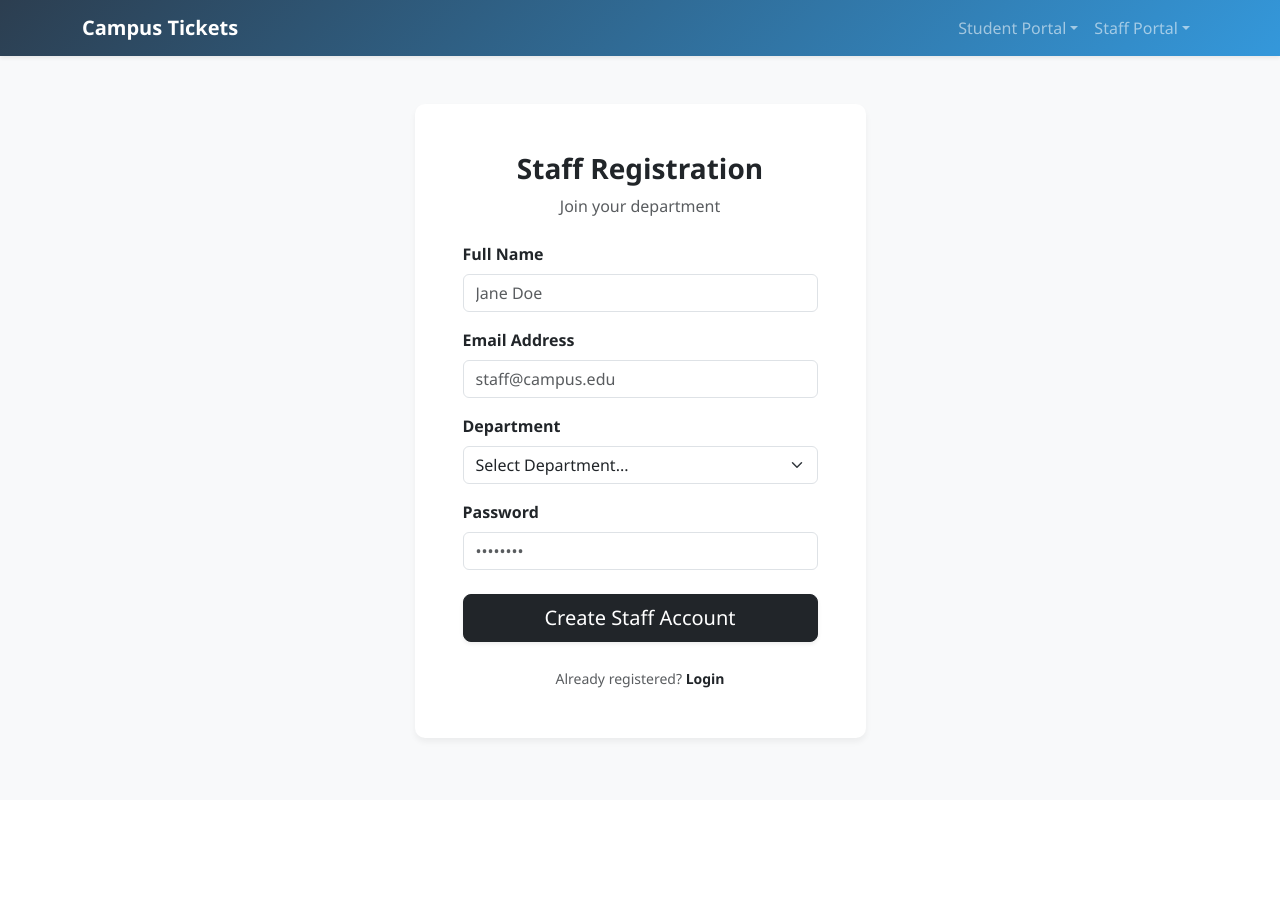
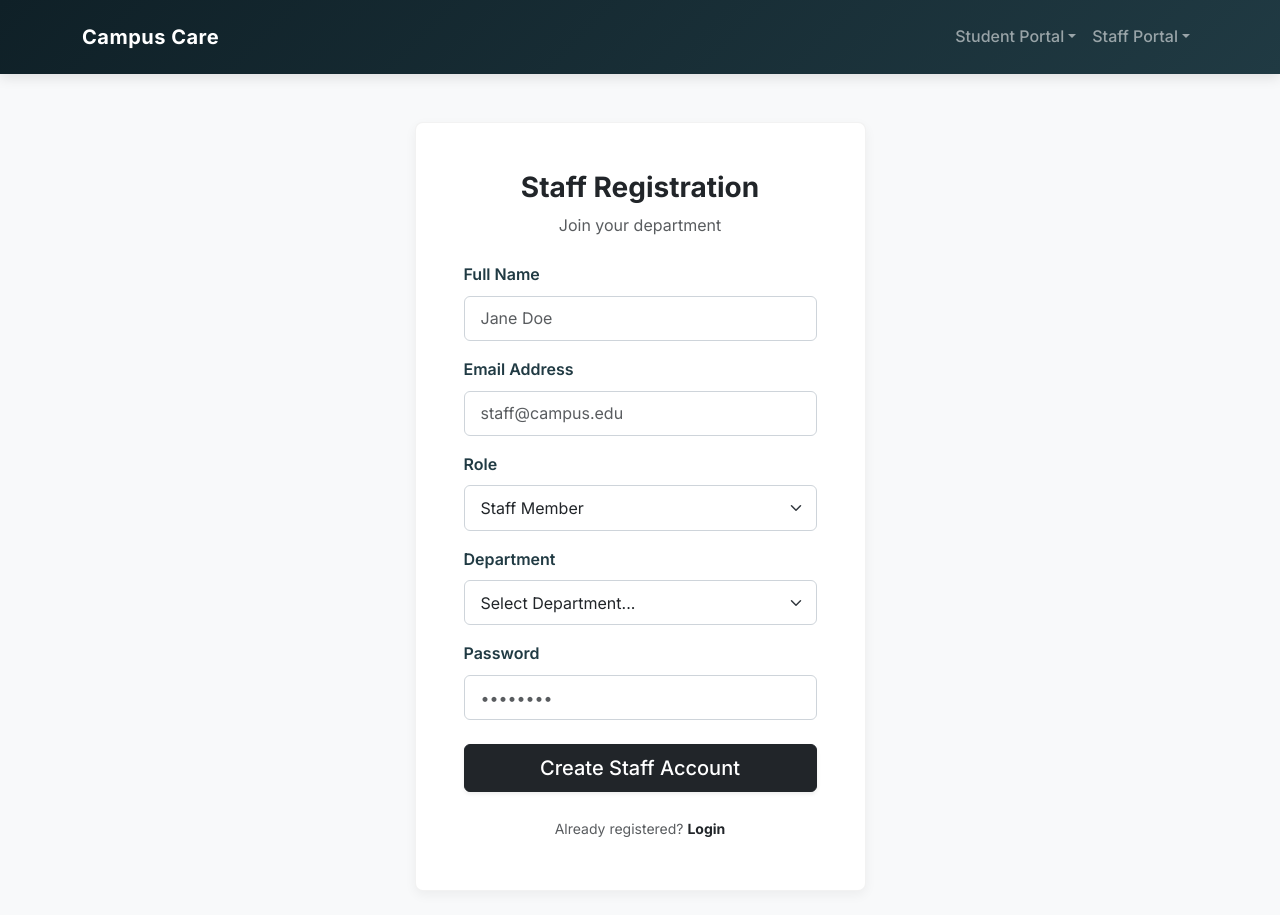
Before and after one commit to TharunMurugesh/Campus-Care, a Flask app: page /staff/register in a window 1280 px wide. Before the commit the page ends 742 px from the top, so only its background shows below. Run offline with Flask 3, Linux system fonts and the light colour scheme; data that the repository does not hold is empty; some libraries are stand-ins or nearby versions.

Commit message:
Added super user feature and enhanced UI

```diff
--- a/app.py
+++ b/app.py
@@ -123,8 +123,15 @@ def staff_register():
         name = request.form['name']
         email = request.form['email']
         password = request.form['password']
-        department_id = request.form['department_id']
-        role = 'staff'
+        department_id = request.form.get('department_id')
+        role = request.form.get('role', 'staff')
+
+        if role not in ['staff', 'superadmin']:
+            role = 'staff'
+
+        if department_id == '':
+            department_id = None
+
         hashed_password = generate_password_hash(password)
 
         try:
@@ -133,7 +140,7 @@ def staff_register():
                 (name, email, hashed_password, role, department_id),
                 commit=True
             )
-            flash("Staff account created successfully! You can now log in.", "success")
+            flash("Account created successfully! You can now log in.", "success")
             return redirect(url_for('staff_login'))
         except Exception:
             flash("Email already registered.", "danger")
@@ -243,6 +250,44 @@ def claim_ticket(id):
     flash("Ticket claimed successfully.", "success")
     return redirect(url_for('ticket_details', id=id))
 
+@app.route('/ticket/<int:id>/assign', methods=['POST'])
+@login_required
+@role_required('superadmin')
+def assign_ticket(id):
+    staff_id = request.form.get('staff_id')
+    user_id = session['user_id']
+
+    if not staff_id:
+        flash("Please select a staff member.", "danger")
+        return redirect(url_for('ticket_details', id=id))
+
+    ticket = execute_query("SELECT * FROM tickets WHERE id = %s", (id,), fetch=True)
+    if not ticket:
+        abort(404)
+
+    new_status = 'CLAIMED' if ticket['status'] == 'OPEN' else ticket['status']
+
+    execute_query(
+        "UPDATE tickets SET assigned_to = %s, status = %s, claimed_at = COALESCE(claimed_at, CURRENT_TIMESTAMP), updated_at = CURRENT_TIMESTAMP WHERE id = %s",
+        (staff_id, new_status, id), commit=True
+    )
+
+    log_activity(id, "Ticket assigned by Super Admin", user_id)
+    flash("Ticket successfully assigned to staff member.", "success")
+    return redirect(url_for('ticket_details', id=id))
+
+@app.route('/ticket/<int:id>/delete', methods=['POST'])
+@login_required
+@role_required('superadmin')
+def delete_ticket(id):
+    ticket = execute_query("SELECT * FROM tickets WHERE id = %s", (id,), fetch=True)
+    if not ticket:
+        abort(404)
+
+    execute_query("DELETE FROM tickets WHERE id = %s", (id,), commit=True)
+    flash("Ticket deleted permanently.", "success")
+    return redirect(url_for('superadmin_dashboard'))
+
 @app.route('/ticket/<int:id>/status', methods=['POST'])
 @login_required
 def update_status(id):
@@ -315,7 +360,14 @@ def ticket_details(id):
         (id,), fetch=True, fetchall=True
     )
 
-    return render_template('ticket_details.html', ticket=ticket, comments=comments, activities=activities)
+    staff_members = []
+    if role == 'superadmin':
+        staff_members = execute_query(
+            "SELECT id, name FROM users WHERE role = 'staff' AND department_id = %s ORDER BY name",
+            (ticket['department_id'],), fetch=True, fetchall=True
+        )
+
+    return render_template('ticket_details.html', ticket=ticket, comments=comments, activities=activities, staff_members=staff_members)
 
 @app.route('/ticket/<int:id>/comment', methods=['POST'])
 @login_required
--- a/static/css/style.css
+++ b/static/css/style.css
@@ -1,93 +1,208 @@
-/* static/css/style.css */
+/* static/css/style.css - Campus Care UI */
+
+:root {
+    /* Enterprise University Palette */
+    --primary-color: #0F2027; /* Deep Navy */
+    --secondary-color: #203A43; /* Medium Navy */
+    --accent-color: #0056b3; /* Collegiate Blue */
+    --accent-hover: #004494;
+    --highlight: #f39c12; /* Gold/Amber highlight */
+
+    --bg-light: #f4f6f8;
+    --text-main: #333333;
+    --text-muted: #6c757d;
+
+    --border-color: #e9ecef;
+    --card-shadow: 0 4px 12px rgba(0, 0, 0, 0.05);
+    --card-hover-shadow: 0 12px 24px rgba(0, 0, 0, 0.1);
+
+    --transition-speed: 0.25s;
+    --border-radius: 8px;
+}
 
 body {
-    background-color: #f4f7f6 !important;
-    font-family: 'Segoe UI', Tahoma, Geneva, Verdana, sans-serif;
+    background-color: var(--bg-light) !important;
+    font-family: 'Inter', sans-serif;
+    color: var(--text-main);
+    line-height: 1.6;
 }
 
-/* Nav */
+/* Navigation */
 .navbar {
-    background: linear-gradient(135deg, #2c3e50, #3498db) !important;
+    background: linear-gradient(135deg, var(--primary-color), var(--secondary-color)) !important;
+    padding: 1rem 0;
+    box-shadow: 0 4px 12px rgba(0,0,0,0.1) !important;
+}
+
+.navbar-brand {
+    font-weight: 700;
+    letter-spacing: 0.5px;
+    color: #ffffff !important;
+}
+
+.nav-link {
+    font-weight: 500;
+    transition: color var(--transition-speed);
+}
+
+.nav-link:hover {
+    color: var(--highlight) !important;
 }
 
 /* Cards */
 .card {
-    border-radius: 10px;
-    box-shadow: 0 4px 6px rgba(0, 0, 0, 0.05) !important;
-    transition: transform 0.3s ease, box-shadow 0.3s ease;
+    border-radius: var(--border-radius);
+    border: 1px solid rgba(0,0,0,0.05) !important;
+    box-shadow: var(--card-shadow) !important;
+    transition: transform var(--transition-speed) ease, box-shadow var(--transition-speed) ease;
+    background-color: #ffffff;
 }
 
 .card:hover {
-    transform: translateY(-5px);
-    box-shadow: 0 10px 20px rgba(0, 0, 0, 0.1) !important;
+    transform: translateY(-4px);
+    box-shadow: var(--card-hover-shadow) !important;
+}
+
+.card-header {
+    background-color: #ffffff;
+    border-bottom: 1px solid var(--border-color);
+    font-weight: 600;
+}
+
+/* Typography & Text */
+h1, h2, h3, h4, h5, h6 {
+    font-weight: 600;
+    color: var(--primary-color);
 }
 
 /* Badges */
 .badge {
     font-weight: 500;
     padding: 0.5em 0.8em;
+    border-radius: 4px;
+    letter-spacing: 0.3px;
 }
 
 /* Priority Badges */
-.priority-high { background-color: #dc3545; color: white; }
-.priority-medium { background-color: #ffc107; color: black; }
-.priority-low { background-color: #198754; color: white; }
+.priority-high { background-color: #e74c3c; color: white; }
+.priority-medium { background-color: #f39c12; color: white; }
+.priority-low { background-color: #27ae60; color: white; }
 
 /* Status Badges */
-.status-open { background-color: #6c757d; color: white; }
-.status-claimed { background-color: #0d6efd; color: white; }
-.status-in_progress { background-color: #fd7e14; color: white; }
-.status-escalated { background-color: #dc3545; color: white; }
-.status-resolved { background-color: #20c997; color: white; }
-.status-closed { background-color: #212529; color: white; }
+.status-open { background-color: #95a5a6; color: white; }
+.status-claimed { background-color: var(--accent-color); color: white; }
+.status-in_progress { background-color: #e67e22; color: white; }
+.status-escalated { background-color: #c0392b; color: white; }
+.status-resolved { background-color: #2ecc71; color: white; }
+.status-closed { background-color: #34495e; color: white; }
 
-/* Table enhancements */
+/* Tables */
 .table th {
     font-weight: 600;
-    color: #495057;
-    border-bottom: 2px solid #e9ecef;
+    color: var(--secondary-color);
+    border-bottom: 2px solid var(--border-color);
+    text-transform: uppercase;
+    font-size: 0.85rem;
+    letter-spacing: 0.5px;
+}
+
+.table td {
+    vertical-align: middle;
 }
 
 .clickable-row {
     cursor: pointer;
-    transition: background-color 0.2s ease, border-left 0.2s ease;
+    transition: background-color var(--transition-speed) ease, border-left var(--transition-speed) ease;
     border-left: 4px solid transparent;
 }
 
 .clickable-row:hover {
-    background-color: #e9ecef !important;
-    border-left: 4px solid #3498db;
+    background-color: #f1f3f5 !important;
+    border-left: 4px solid var(--accent-color);
 }
 
 /* Buttons */
 .btn {
-    transition: transform 0.2s ease, box-shadow 0.2s ease;
+    font-weight: 500;
+    border-radius: 6px;
+    padding: 0.5rem 1.2rem;
+    transition: all var(--transition-speed) ease;
 }
 
-.btn:hover {
+.btn-primary {
+    background-color: var(--accent-color);
+    border-color: var(--accent-color);
+    color: #ffffff;
+}
+
+.btn-primary:hover, .btn-primary:focus {
+    background-color: var(--accent-hover);
+    border-color: var(--accent-hover);
     transform: translateY(-2px);
-    box-shadow: 0 4px 8px rgba(0, 0, 0, 0.15);
+    box-shadow: 0 4px 8px rgba(0, 86, 179, 0.3);
+}
+
+.btn-success {
+    background-color: #27ae60;
+    border-color: #27ae60;
+}
+
+.btn-success:hover {
+    background-color: #219653;
+    border-color: #219653;
+    transform: translateY(-2px);
+    box-shadow: 0 4px 8px rgba(39, 174, 96, 0.3);
+}
+
+/* Forms */
+.form-control, .form-select {
+    border-radius: 6px;
+    border: 1px solid #ced4da;
+    padding: 0.6rem 1rem;
+    transition: border-color 0.15s ease-in-out, box-shadow 0.15s ease-in-out;
+}
+
+.form-control:focus, .form-select:focus {
+    border-color: var(--accent-color);
+    box-shadow: 0 0 0 0.25rem rgba(0, 86, 179, 0.25);
+}
+
+.form-label {
+    font-weight: 500;
+    color: var(--secondary-color);
 }
 
 /* Timeline */
+.timeline-item {
+    position: relative;
+    padding-left: 20px;
+    border-left: 2px solid var(--border-color);
+}
+.timeline-item::before {
+    content: '';
+    position: absolute;
+    left: -6px;
+    top: 5px;
+    width: 10px;
+    height: 10px;
+    border-radius: 50%;
+    background-color: var(--accent-color);
+}
+
 .timeline-item:last-child {
     border-bottom: none !important;
     margin-bottom: 0 !important;
     padding-bottom: 0 !important;
+    border-left-color: transparent;
+}
+.timeline-item:last-child::before {
+    left: -6px;
 }
 
-/* Forms */
-.form-control:focus, .form-select:focus {
-    border-color: #3498db;
-    box-shadow: 0 0 0 0.25rem rgba(52, 152, 219, 0.25);
+/* Misc Utilities */
+.text-primary {
+    color: var(--accent-color) !important;
 }
-
-.btn-primary {
-    background-color: #3498db;
-    border-color: #3498db;
+.bg-primary {
+    background-color: var(--accent-color) !important;
 }
-
-.btn-primary:hover {
-    background-color: #2980b9;
-    border-color: #2980b9;
-}
--- a/templates/base.html
+++ b/templates/base.html
@@ -3,7 +3,11 @@
 <head>
     <meta charset="UTF-8">
     <meta name="viewport" content="width=device-width, initial-scale=1.0">
-    <title>Campus Tickets</title>
+    <title>Campus Care</title>
+    <!-- Google Fonts -->
+    <link rel="preconnect" href="https://fonts.googleapis.com">
+    <link rel="preconnect" href="https://fonts.gstatic.com" crossorigin>
+    <link href="https://fonts.googleapis.com/css2?family=Inter:wght@400;500;600;700&display=swap" rel="stylesheet">
     <!-- Bootstrap 5 CSS -->
     <link href="https://cdn.jsdelivr.net/npm/bootstrap@5.3.0/dist/css/bootstrap.min.css" rel="stylesheet">
     <!-- Custom CSS -->
@@ -13,7 +17,7 @@
 
     <nav class="navbar navbar-expand-lg navbar-dark bg-primary shadow-sm">
         <div class="container">
-            <a class="navbar-brand fw-bold" href="/">Campus Tickets</a>
+            <a class="navbar-brand fw-bold" href="/">Campus Care</a>
             <button class="navbar-toggler" type="button" data-bs-toggle="collapse" data-bs-target="#navbarNav">
                 <span class="navbar-toggler-icon"></span>
             </button>
--- a/templates/staff_register.html
+++ b/templates/staff_register.html
@@ -19,8 +19,15 @@
                         <input type="email" name="email" class="form-control" required placeholder="staff@campus.edu">
                     </div>
                     <div class="mb-3">
+                        <label class="form-label fw-semibold">Role</label>
+                        <select name="role" class="form-select" id="roleSelect" required>
+                            <option value="staff" selected>Staff Member</option>
+                            <option value="superadmin">Network Admin (Super Admin)</option>
+                        </select>
+                    </div>
+                    <div class="mb-3" id="departmentDiv">
                         <label class="form-label fw-semibold">Department</label>
-                        <select name="department_id" class="form-select" required>
+                        <select name="department_id" class="form-select" id="departmentSelect" required>
                             <option value="">Select Department...</option>
                             {% for d in departments %}
                             <option value="{{ d.id }}">{{ d.name }}</option>
@@ -40,4 +47,15 @@
         </div>
     </div>
 </div>
+
+<script>
+    document.getElementById('roleSelect').addEventListener('change', function() {
+        var deptSelect = document.getElementById('departmentSelect');
+        if (this.value === 'superadmin') {
+            deptSelect.required = false;
+        } else {
+            deptSelect.required = true;
+        }
+    });
+</script>
 {% endblock %}
```
Also changed, not shown: templates/ticket_details.html (+28 -1 lines).
